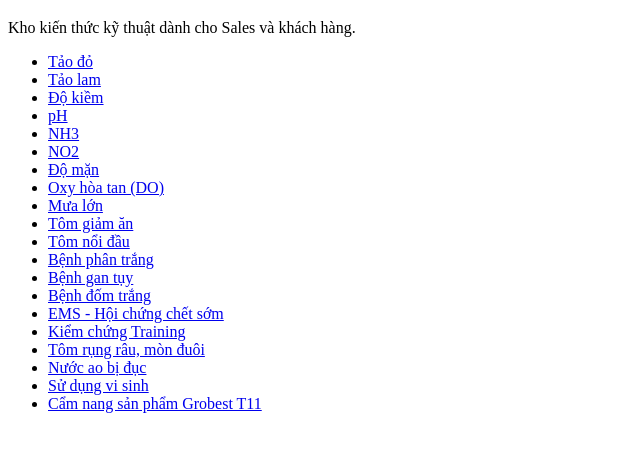
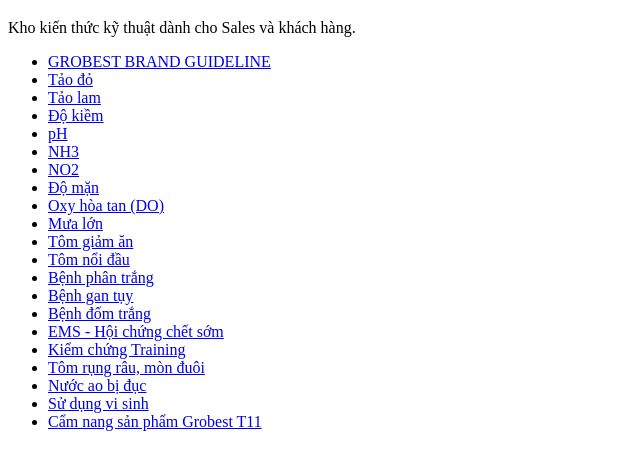
Before and after one commit to xeanenl/knowledge, a plain HTML site: page index.html in a window 1280 px wide. Shown: the part 61-530 px from the top of the page, without its empty margins (0-640 px from the left). Drawn offline with Linux system fonts and the light colour scheme.

Commit message:
Update index.html

```diff
--- a/index.html
+++ b/index.html
@@ -13,6 +13,7 @@
     <p>Kho kiến thức kỹ thuật dành cho Sales và khách hàng.</p>
 
     <ul>
+        <li><a href="brand-guideline.md">GROBEST BRAND GUIDELINE</a></li>
         <li><a href="tao-do.html">Tảo đỏ</a></li>
         <li><a href="tao-lam.html">Tảo lam</a></li>
         <li><a href="do-kiem.html">Độ kiềm</a></li>
```
